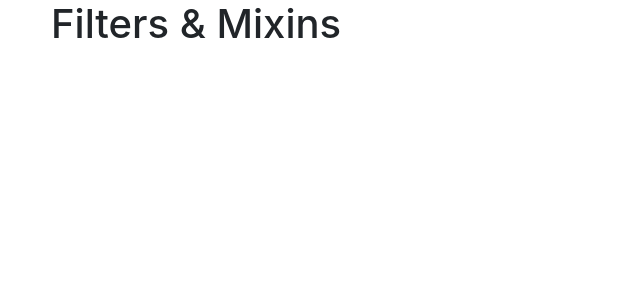
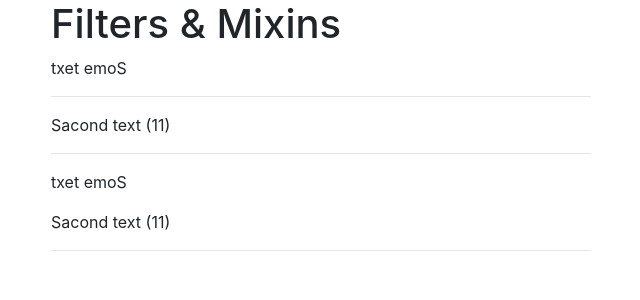
Before and after one commit to AdamKokoszka/Vue-Udemy-Course, a Vue app: page / in a window 1280 px wide. Shown: the top 300 px of the page, without its empty margins (34-674 px from the left). Built offline with nearby package versions, Linux system fonts and the light colour scheme.

Commit message:
Finish Filters & Mixins Practice

```diff
--- a/src/App.vue
+++ b/src/App.vue
@@ -3,25 +3,54 @@
         <div class="row">
             <div class="col-xs-12 col-sm-8 col-sm-offset-2 col-md-6 col-md-offset-3">
                 <h1>Filters & Mixins</h1>
+
                 <!-- Exercise 1) -->
                 <!-- Build a local Filter which reverses the Text it is applied on -->
+                <p>{{ text1 | reverse}}</p>
+                <hr>
 
                 <!-- Exercise 2 -->
                 <!-- Build a global Filter which counts the length of a word and it appends it -->
                 <!-- Like this: "Test" => Gets Filtered to => "Test (4)" -->
+                <p>{{text2 | calc-length}}</p>
+                <hr>
 
                 <!-- Exercise 3 -->
                 <!-- Do the same as in Exercises 1 & 2, now with Computed Properties -->
+                <p>{{ reversed }}</p>
+                <p>{{ calc_length }}</p>
+                <hr>
 
                 <!-- Exercise 4 -->
                 <!-- Share the Computed Property rebuilding Exercise 2 via a Mixin -->
+
+                <!--lengthMixin.js-->
+
             </div>
         </div>
     </div>
 </template>
 
 <script>
+  import { lengthMixin } from './lengthMixin.js'
     export default {
+      mixins: [lengthMixin],
+      data(){
+        return{
+          text1: 'Some text',
+          text2: 'Sacond text'
+        }
+      },
+      filters: {
+        reverse(value){
+          return value.split("").reverse().join("");
+        }
+      },
+      computed: {
+        reversed(){
+          return this.text1.split("").reverse().join("");
+        }
+      }
     }
 </script>
 
--- /dev/null
+++ b/src/lengthMixin.js
@@ -0,0 +1,7 @@
+export const lengthMixin = {
+  computed: {
+        calc_length(){
+          return this.text2 + ' (' + this.text2.length + ')';
+        }
+      }
+}
--- a/src/main.js
+++ b/src/main.js
@@ -2,15 +2,10 @@ import Vue from 'vue'
 import App from './App.vue'
 import '../node_modules/bootstrap/dist/css/bootstrap.min.css'
 
-Vue.filter('to-lowercase', function(value) {
-    return value.toLowerCase();
+Vue.filter('calc-length', function(value) {
+    return value + ' (' + value.length + ')';
 });
 
-Vue.mixin({
-    created() {
-        console.log('Global Mixin - Created Hook');
-    }
-});
 
 new Vue({
   el: '#app',
```
